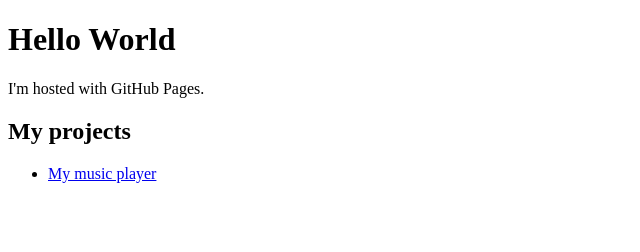
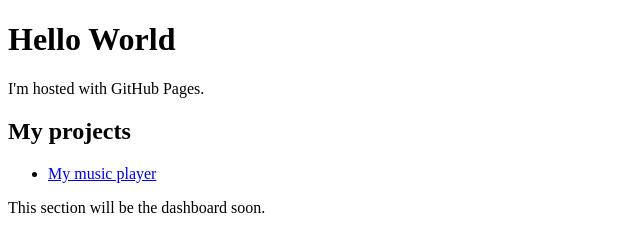
Before and after one commit to dishxpe1/dishxpe1.github.io, a plain HTML site: page index.html in a window 1280 px wide. Shown: the whole page, without its empty margins (0-640 px from the left). Drawn offline with Linux system fonts and the light colour scheme.

Commit message:
initial commit
to add dashboard wip

```diff
--- a/index.html
+++ b/index.html
@@ -5,7 +5,10 @@
             <p>I'm hosted with GitHub Pages.</p>
             <h2>My projects</h2>
             <ul>
-            <li><a href="https://moonlit-sunshine-203a11.netlify.app/">My music player</a></li>
+                <li><a href="https://moonlit-sunshine-203a11.netlify.app/">My music player</a></li>
             </ul>
-</body>
+            <div>
+                <p>This section will be the dashboard soon.</p>
+            </div>
+        </body>
 </html>
```
